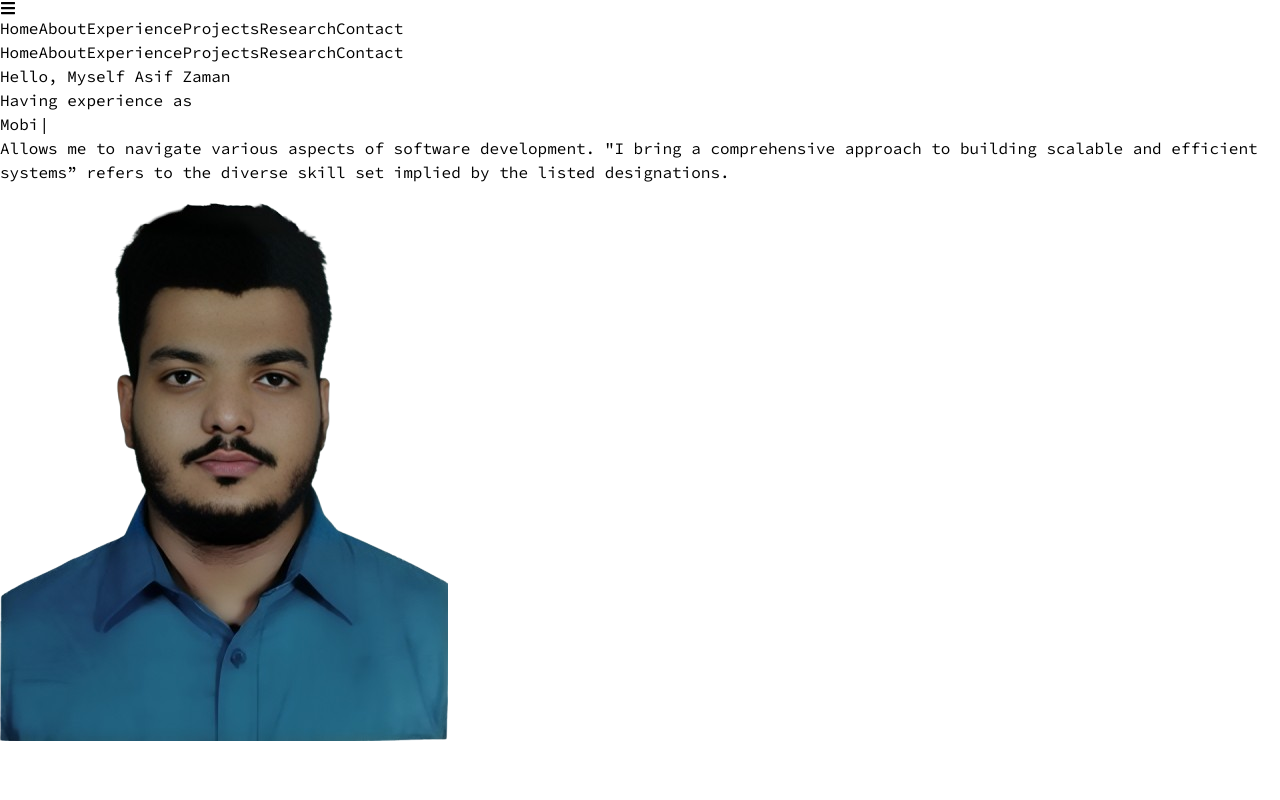
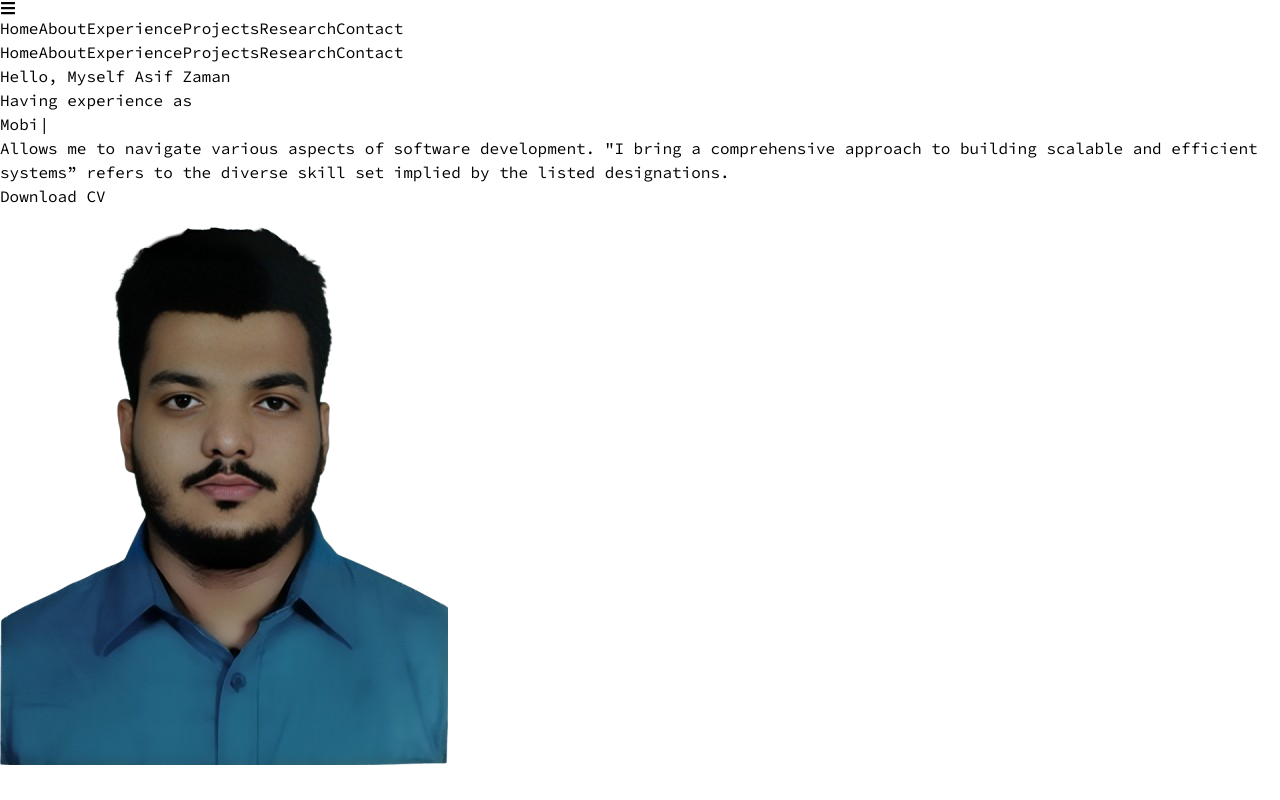
Before and after one commit to AsifZaman777/portfolio, a React (Vite) app in the folder client/: page / in a window 1280 px wide. Built offline with nearby package versions, Linux system fonts and the light colour scheme.

Commit message:
updated CV section in Hero

```diff
--- a/client/src/components/Hero.jsx
+++ b/client/src/components/Hero.jsx
@@ -1,10 +1,11 @@
 import React from 'react';
 import Typewriter from 'typewriter-effect';
 import asif from '../assets/images/asif.png';
+import cv from '../assets/docs/Asif Zaman.pdf';
 
 const Hero = () => {
     return (
-        <div className="flex flex-col md:flex-row items-center justify-between w-full max-w-7xl mx-auto px-8 py-16">
+        <div id="home" className="flex flex-col md:flex-row items-center justify-between w-full max-w-7xl mx-auto px-8 py-16">
             {/* Left Section - Text */}
             <div className="md:w-1/2 space-y-4 text-center md:text-left">
                 <h1 className="text-4xl md:text-5xl font-bold text-gray-900">
@@ -32,12 +33,22 @@ const Hero = () => {
                 <p className="text-lg text-gray-600 mt-4 text-left">
                     Allows me to navigate various aspects of software development. "I bring a comprehensive approach to building scalable and efficient systems” refers to the diverse skill set implied by the listed designations.
                 </p>
+
+                {/* View CV Button */}
+                <a
+                    href={cv}
+                    target="_blank"
+                    rel="noopener noreferrer"
+                    className="inline-block mt-6 px-6 py-3 bg-green-600 text-white rounded-lg text-lg font-semibold hover:bg-green-700 transition-all"
+                >
+                    Download CV
+                </a>
             </div>
 
             {/* Right Section - Image */}
             <div className="md:w-1/4 mt-8 md:mt-0 flex justify-center hover:scale-105 transition-all">
                 <img
-                    src={asif} // Replace with your actual image URL
+                    src={asif}
                     alt="Profile of Asif Zaman"
                     className="rounded-lg shadow-lg max-w-full h-auto object-cover"
                 />
```
Also changed, not shown: client/src/components/About.jsx (added, +11 -0 lines), 1 other file (tests, documents, lock files or other folders). Lines whose indentation alone changed are shown as unchanged.
